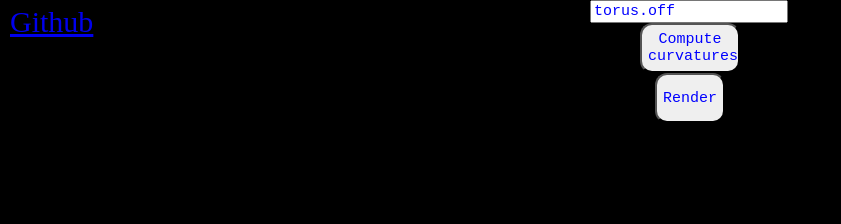
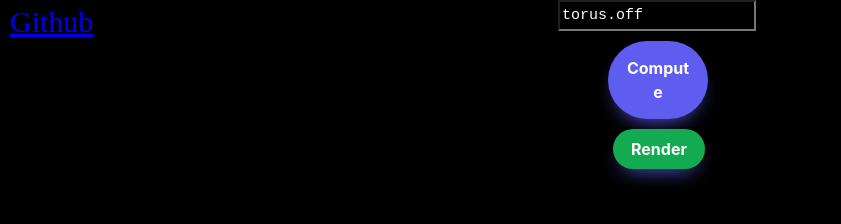
Before and after one commit to salih2875/DiffGeoMeshes, a plain HTML site: page index.html in a window 1280 px wide. Shown: the whole page, without its empty margins (0-841 px from the left). Drawn offline with nearby package versions, Linux system fonts and the light colour scheme; no server answers.

Commit message:
changed styling

```diff
--- a/index.html
+++ b/index.html
@@ -218,7 +218,7 @@
         type="text"
         value="torus.off"
       />
-      <button id="button" type="submit">Compute curvatures</button>
+      <button id="compute" type="submit">Compute</button>
       <button id="render" type="submit">Render</button>
       <h1 id="status"></h1>
     </div>
@@ -242,26 +242,45 @@
         height: 100px;
         position: absolute;
         left: 0;
-        right: 0;
+        right: 5%;
         margin: auto;
       }
       #url {
         width: 190px;
-        color: blue;
+        color: white;
+        background-color: black;
+        height: 25px;
         font-family: monospace;
         font-size: 15px;
+        font-weight: 20pt;
       }
-      #button {
-        font-family: monospace;
-        font-size: 15px;
-        width: 100px;
-        height: 50px;
-        color: blue;
+      #compute {
+        background: #5e5df0;
         position: relative;
+        top: 10%;
         left: 50%;
         right: 0;
-        margin: auto;
-        border-radius: 12px;
+        border-radius: 999px;
+        box-shadow: #5e5df0 0 10px 20px -10px;
+        box-sizing: border-box;
+        color: #ffffff;
+        cursor: pointer;
+        font-family: Inter, Helvetica, "Apple Color Emoji", "Segoe UI Emoji",
+          NotoColorEmoji, "Noto Color Emoji", "Segoe UI Symbol", "Android Emoji",
+          EmojiSymbols, -apple-system, system-ui, "Segoe UI", Roboto,
+          "Helvetica Neue", "Noto Sans", sans-serif;
+        font-size: 16px;
+        font-weight: 700;
+        line-height: 24px;
+        opacity: 1;
+        outline: 0 solid transparent;
+        padding: 15px 15px;
+        user-select: none;
+        -webkit-user-select: none;
+        touch-action: manipulation;
+        width: fit-content;
+        word-break: break-word;
+        border: 0;
       }
       #text {
         position: absolute;
@@ -270,25 +289,38 @@
         left: 870px;
       }
       #render {
-        font-size: 15px;
-        font-family: monospace;
-        color: blue;
-        font-size: 15px;
-        width: 70px;
-        height: 50px;
         position: relative;
-        left: 65%;
-        right: 0;
-        top: 0;
-        margin: auto;
-        border-radius: 12px;
+        top: 20%;
+        left: 55%;
+        background-color: #13aa52;
+
+        border-radius: 999px;
+        box-shadow: #5e5df0 0 10px 20px -10px;
+        box-sizing: border-box;
+        color: #ffffff;
+        cursor: pointer;
+        font-family: Inter, Helvetica, "Apple Color Emoji", "Segoe UI Emoji",
+          NotoColorEmoji, "Noto Color Emoji", "Segoe UI Symbol", "Android Emoji",
+          EmojiSymbols, -apple-system, system-ui, "Segoe UI", Roboto,
+          "Helvetica Neue", "Noto Sans", sans-serif;
+        font-size: 16px;
+        font-weight: 700;
+        line-height: 24px;
+        opacity: 1;
+        outline: 0 solid transparent;
+        padding: 8px 18px;
+        user-select: none;
+        -webkit-user-select: none;
+        touch-action: manipulation;
+        width: fit-content;
+        word-break: break-word;
+        border: 0;
       }
       #status {
         color: white;
         position: relative;
         left: 65%;
-        right: 0;
-        top: 0;
+        top: 25%;
         margin: auto;
       }
     </style>
--- a/src/gausswasm.js
+++ b/src/gausswasm.js
@@ -9,7 +9,7 @@ let scolors = [];
 
 Module.onRuntimeInitialized = async function () {
   document
-    .getElementById("button")
+    .getElementById("compute")
     .addEventListener("click", async function () {
       let timea = performance.now();
 
```
